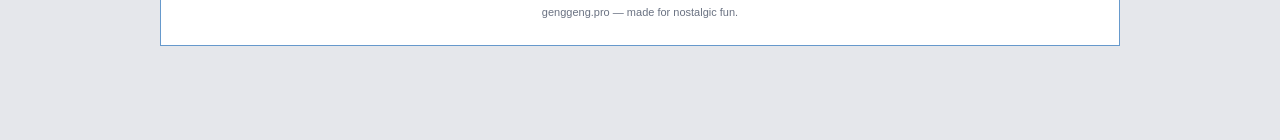
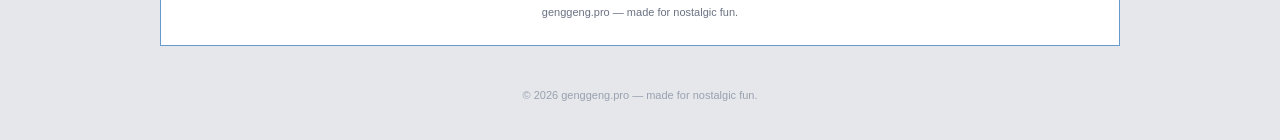
Before and after one commit to junsantilla/genggi, a Next.js app: page / in a window 1280 px wide. Shown: the part 554-694 px from the top of the page. Built offline with nearby package versions, Linux system fonts and the light colour scheme; no server answers; the database is empty.

Commit message:
add footer

```diff
--- a/app/components/Profile.tsx
+++ b/app/components/Profile.tsx
@@ -596,16 +596,6 @@
                     </div>
                 )}
 
-                {/* Footer */}
-                <div
-                    className="profile-footer text-center text-[11px] text-[#6699cc] p-2 border-t"
-                    style={{
-                        borderColor: theme.border,
-                    }}
-                >
-                    genggeng.pro — made for nostalgic fun. · @{user.username}{" "}
-                    joined {timeAgo(user.createdAt)}
-                </div>
             </div>
         </div>
     );
--- a/app/layout.tsx
+++ b/app/layout.tsx
@@ -32,6 +32,9 @@
       <body className="m-0 p-0 font-sans text-[13px] text-black">
         <NavBar />
         <main className="py-2">{children}</main>
+        <footer className="text-center text-[11px] text-gray-400 py-4 border-t border-gray-200 mt-4">
+          © 2026 genggeng.pro — made for nostalgic fun.
+        </footer>
         {process.env.NODE_ENV === "production" && <Analytics />}
       </body>
     </html>
```
